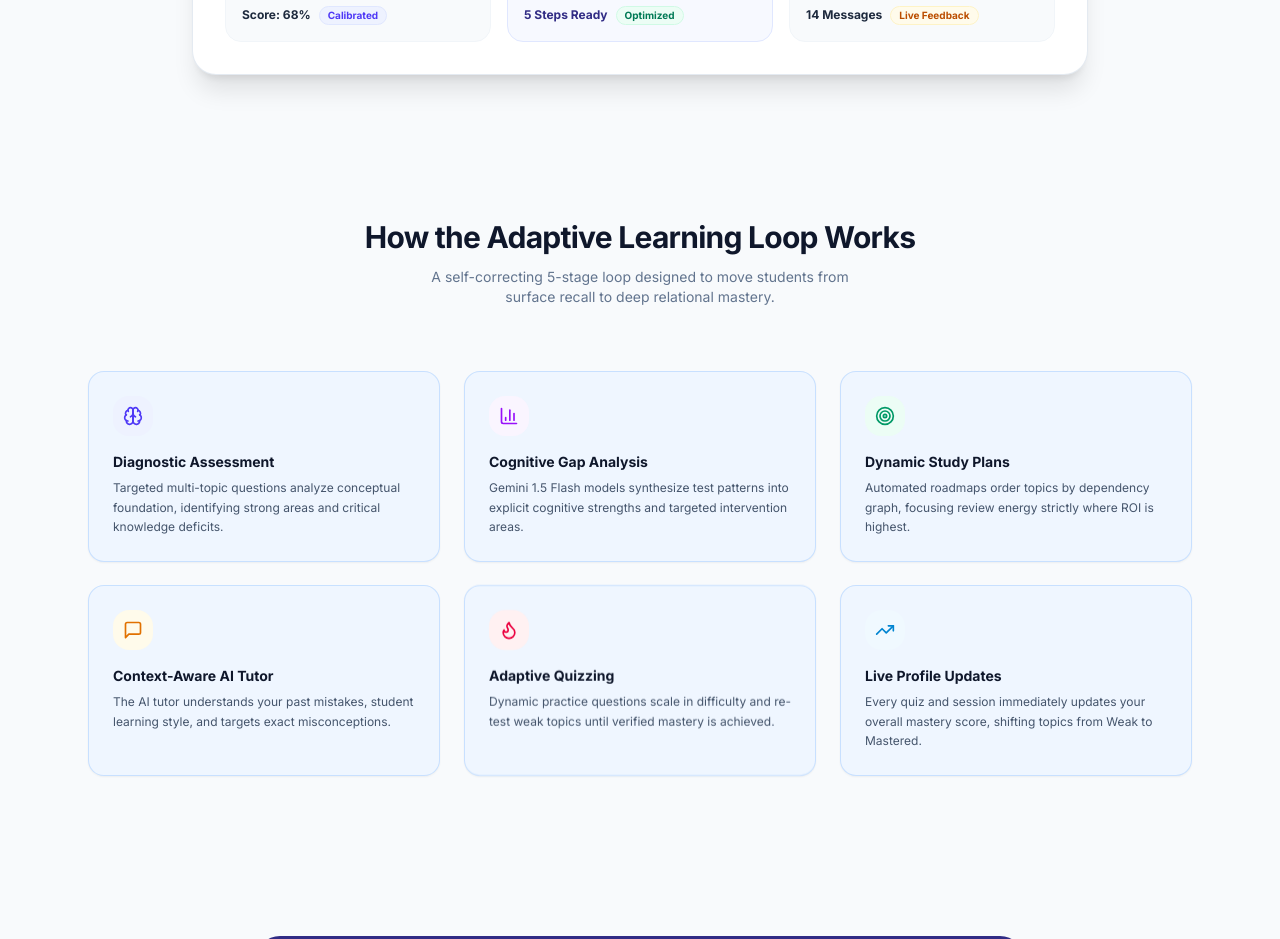
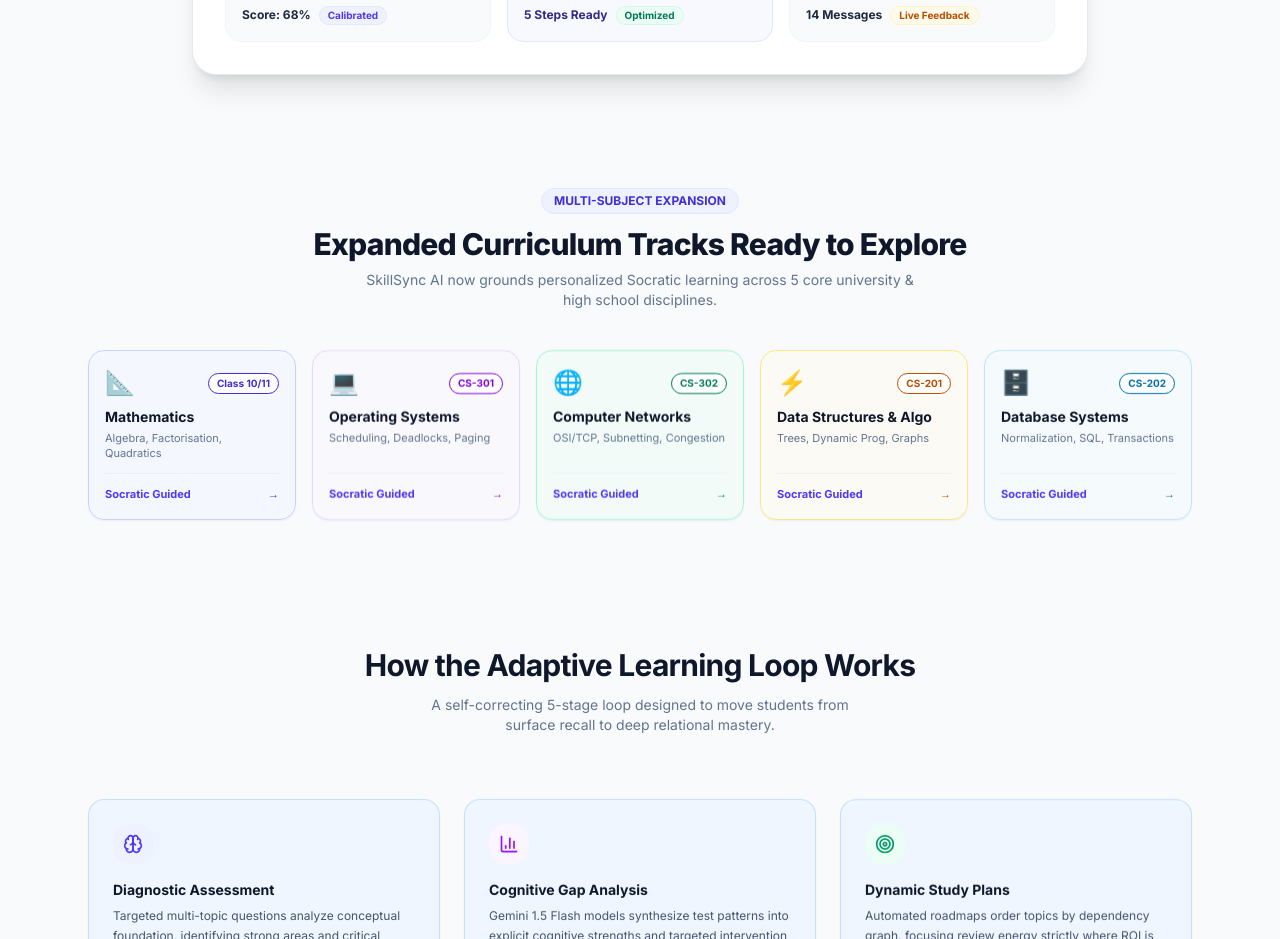
Before and after one commit to sharmaa-abhi/SkillSync, a Next.js app: page / in a window 1280 px wide. Shown: the part 780-1719 px from the top of the page. Built offline with nearby package versions, Linux system fonts and the light colour scheme.

Commit message:
feat: add landing page and practice page routes

```diff
--- a/src/app/dashboard/page.tsx
+++ b/src/app/dashboard/page.tsx
@@ -92,10 +92,6 @@
   urgency: "critical" | "high" | "medium" | "low";
 }
 
-export default function DashboardPage() {
-  const { data: session } = useSession();
-  const [data, setData] = useState<DashboardData | null>(null);
-  const [loading, setLoading] = useState(true);
 export type SubjectKey = "Maths" | "DBMS" | "OS" | "CN" | "DSA";
 
 export const SUBJECT_TRACKS: Array<{ key: SubjectKey; label: string; icon: string }> = [
--- a/src/app/page.tsx
+++ b/src/app/page.tsx
@@ -213,6 +213,83 @@
         </div>
       </section>
 
+      {/* Multi-Subject Tracks Showcase */}
+      <section className="py-12 px-6 max-w-6xl mx-auto">
+        <div data-scroll="fade-up" className="text-center mb-10">
+          <span className="inline-flex items-center gap-1.5 px-3 py-1 rounded-full bg-indigo-50 text-indigo-700 text-xs font-bold border border-indigo-100 mb-3">
+            <span>MULTI-SUBJECT EXPANSION</span>
+          </span>
+          <h2 className="text-2xl sm:text-3xl font-extrabold text-slate-900 tracking-tight">
+            Expanded Curriculum Tracks Ready to Explore
+          </h2>
+          <p className="text-xs sm:text-sm text-slate-500 mt-2 max-w-xl mx-auto">
+            SkillSync AI now grounds personalized Socratic learning across 5 core university & high school disciplines.
+          </p>
+        </div>
+
+        <div className="grid grid-cols-1 sm:grid-cols-2 lg:grid-cols-5 gap-4">
+          {[
+            {
+              name: "Mathematics",
+              icon: "📐",
+              badge: "Class 10/11",
+              topics: "Algebra, Factorisation, Quadratics",
+              color: "border-indigo-200 bg-indigo-50/40 text-indigo-700",
+            },
+            {
+              name: "Operating Systems",
+              icon: "💻",
+              badge: "CS-301",
+              topics: "Scheduling, Deadlocks, Paging",
+              color: "border-purple-200 bg-purple-50/40 text-purple-700",
+            },
+            {
+              name: "Computer Networks",
+              icon: "🌐",
+              badge: "CS-302",
+              topics: "OSI/TCP, Subnetting, Congestion",
+              color: "border-emerald-200 bg-emerald-50/40 text-emerald-700",
+            },
+            {
+              name: "Data Structures & Algo",
+              icon: "⚡",
+              badge: "CS-201",
+              topics: "Trees, Dynamic Prog, Graphs",
+              color: "border-amber-200 bg-amber-50/40 text-amber-700",
+            },
+            {
+              name: "Database Systems",
+              icon: "🗄️",
+              badge: "CS-202",
+              topics: "Normalization, SQL, Transactions",
+              color: "border-sky-200 bg-sky-50/40 text-sky-700",
+            },
+          ].map((sub, i) => (
+            <div
+              key={sub.name}
+              data-scroll="fade-up"
+              data-scroll-delay={i * 75}
+              className={`p-4 rounded-2xl border ${sub.color} shadow-xs card-hover-lift flex flex-col justify-between`}
+            >
+              <div>
+                <div className="flex items-center justify-between mb-2">
+                  <span className="text-2xl">{sub.icon}</span>
+                  <span className="text-[10px] font-bold px-2 py-0.5 rounded-full bg-white/80 border border-current">
+                    {sub.badge}
+                  </span>
+                </div>
+                <h3 className="font-bold text-sm text-slate-900 mb-1">{sub.name}</h3>
+                <p className="text-[11px] text-slate-500 leading-snug">{sub.topics}</p>
+              </div>
+              <div className="mt-3 pt-3 border-t border-slate-200/50 flex items-center justify-between text-[11px] font-bold">
+                <span className="text-indigo-600">Socratic Guided</span>
+                <span>→</span>
+              </div>
+            </div>
+          ))}
+        </div>
+      </section>
+
       {/* Feature Grid */}
       <section id="how-it-works" className="py-20 px-6 max-w-6xl mx-auto">
         <div data-scroll="fade-up" className="text-center mb-16">
--- a/src/app/practice/page.tsx
+++ b/src/app/practice/page.tsx
@@ -129,7 +129,99 @@
       explanation: "When Δ = 0, ±√0 = 0, so the quadratic formula produces exactly one repeated real root.",
     },
   ],
+  Deadlocks: [
+    {
+      id: "os_dl1",
+      question: "Which of the following is NOT one of the four necessary Coffman conditions for a deadlock?",
+      options: ["Mutual Exclusion", "Hold and Wait", "Preemption Allowed", "Circular Wait"],
+      correctAnswer: 2,
+      difficulty: "medium",
+      topic: "Deadlocks",
+      explanation: "No preemption is the condition required for deadlock. If preemption is allowed, deadlocks cannot persist.",
+    },
+    {
+      id: "os_dl2",
+      question: "In Dijkstra's Banker's Algorithm, how is the Need matrix calculated for process Pi?",
+      options: ["Need[i] = Max[i] - Allocation[i]", "Need[i] = Allocation[i] - Max[i]", "Need[i] = Available + Allocation[i]", "Need[i] = Max[i] - Available"],
+      correctAnswer: 0,
+      difficulty: "easy",
+      topic: "Deadlocks",
+      explanation: "The Need matrix indicates remaining resource requirements: Need[i] = Max[i] - Allocation[i].",
+    },
+  ],
+  "Process Scheduling": [
+    {
+      id: "os_ps1",
+      question: "In Round Robin CPU scheduling, if the time quantum is made extremely large, it becomes equivalent to:",
+      options: ["First-Come, First-Served (FCFS)", "Shortest Job First (SJF)", "Priority Preemptive", "Multilevel Queue"],
+      correctAnswer: 0,
+      difficulty: "easy",
+      topic: "Process Scheduling",
+      explanation: "With an infinite time quantum, no process is preempted and jobs run to completion in arrival order (FCFS).",
+    },
+  ],
+  "IP Addressing & Subnetting": [
+    {
+      id: "cn_sub1",
+      question: "How many usable host IP addresses are available in a /28 IPv4 subnet?",
+      options: ["14", "16", "30", "32"],
+      correctAnswer: 0,
+      difficulty: "medium",
+      topic: "IP Addressing & Subnetting",
+      explanation: "32 - 28 = 4 host bits. 2^4 - 2 = 16 - 2 = 14 usable hosts.",
+    },
+    {
+      id: "cn_sub2",
+      question: "What is the subnet mask representation of a /26 network prefix?",
+      options: ["255.255.255.192", "255.255.255.128", "255.255.255.224", "255.255.255.240"],
+      correctAnswer: 0,
+      difficulty: "easy",
+      topic: "IP Addressing & Subnetting",
+      explanation: "/26 has 2 bits in the 4th octet: 128 + 64 = 192 -> 255.255.255.192.",
+    },
+  ],
+  "Dynamic Programming": [
+    {
+      id: "dsa_dp1",
+      question: "Which two core attributes must an optimization problem exhibit to be solvable via Dynamic Programming?",
+      options: ["Optimal Substructure & Overlapping Subproblems", "Greedy Choice & Independence", "Divide & Conquer & Linearity", "Monotonicity & Convexity"],
+      correctAnswer: 0,
+      difficulty: "medium",
+      topic: "Dynamic Programming",
+      explanation: "Optimal substructure ensures the global optimum consists of local sub-optima, while overlapping subproblems enable memoization reuse.",
+    },
+    {
+      id: "dsa_dp2",
+      question: "What is the time complexity of the 0/1 Knapsack problem with n items and capacity W using DP?",
+      options: ["O(n * W)", "O(2^n)", "O(n log W)", "O(n + W)"],
+      correctAnswer: 0,
+      difficulty: "medium",
+      topic: "Dynamic Programming",
+      explanation: "The pseudo-polynomial DP table has dimensions (n+1) x (W+1), requiring O(n*W) operations.",
+    },
+  ],
+  Normalization: [
+    {
+      id: "db_norm1",
+      question: "A relational table is in Second Normal Form (2NF) if and only if it is in 1NF and:",
+      options: ["No non-prime attribute is partially dependent on any candidate key", "No transitive dependencies exist", "Every determinant is a candidate key", "Multi-valued dependencies are resolved"],
+      correctAnswer: 0,
+      difficulty: "medium",
+      topic: "Normalization",
+      explanation: "2NF eliminates partial dependencies: every non-prime attribute must depend on the whole candidate key.",
+    },
+  ],
 };
+
+const PRACTICE_SUBJECT_TOPICS = [
+  { topic: "Factorisation", label: "Factorisation", icon: "📐", subject: "Maths" },
+  { topic: "Quadratic Equations", label: "Quadratics", icon: "📐", subject: "Maths" },
+  { topic: "Deadlocks", label: "Deadlocks", icon: "💻", subject: "OS" },
+  { topic: "Process Scheduling", label: "Scheduling", icon: "💻", subject: "OS" },
+  { topic: "IP Addressing & Subnetting", label: "Subnetting", icon: "🌐", subject: "CN" },
+  { topic: "Dynamic Programming", label: "Dynamic Prog", icon: "⚡", subject: "DSA" },
+  { topic: "Normalization", label: "Normalization", icon: "🗄️", subject: "DBMS" },
+];
 
 function PracticeContent() {
   const searchParams = useSearchParams();
@@ -360,6 +452,32 @@
               </div>
             </div>
           )}
+        </div>
+
+        {/* Multi-subject topic selector pills */}
+        <div className="flex items-center gap-1.5 overflow-x-auto pt-3 mt-3 border-t border-slate-100 pb-1 scrollbar-none">
+          <span className="text-[11px] font-bold text-slate-400 uppercase tracking-wider mr-1 flex-shrink-0">
+            Subject Tracks:
+          </span>
+          {PRACTICE_SUBJECT_TOPICS.map((item) => {
+            const isSelected = targetTopic === item.topic;
+            return (
+              <button
+                key={item.topic}
+                type="button"
+                onClick={() => loadQuestions(item.topic, difficultyPreference)}
+                className={`px-2.5 py-1 rounded-lg text-xs font-semibold whitespace-nowrap transition-all cursor-pointer flex items-center gap-1.5 ${
+                  isSelected
+                    ? "bg-indigo-600 text-white shadow-xs font-bold"
+                    : "bg-slate-100 hover:bg-slate-200 text-slate-700"
+                }`}
+              >
+                <span>{item.icon}</span>
+                <span>{item.label}</span>
+                <span className="text-[10px] opacity-75 font-normal">({item.subject})</span>
+              </button>
+            );
+          })}
         </div>
       </div>
 
```
